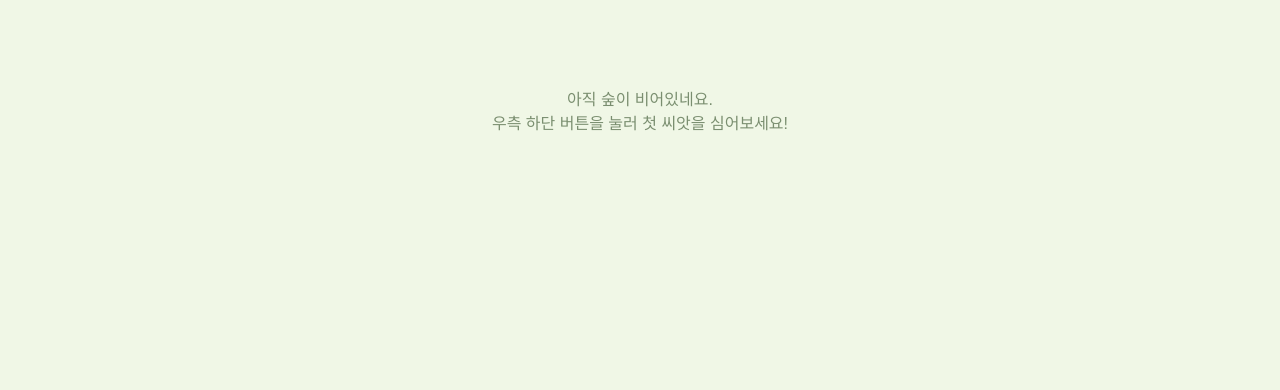
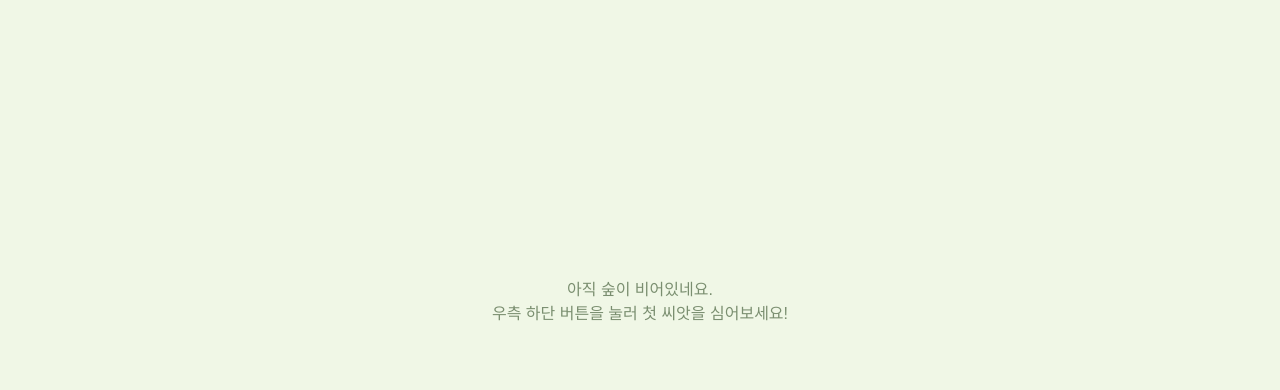
Before and after one commit to gPdnjs2020/26_leap_project, a React (Create React App) app: page / in a window 1280 px wide. Shown: the part 130-520 px from the top of the page. Built offline with nearby package versions, Linux system fonts and the light colour scheme.

Commit message:
fix icon random pro

```diff
--- a/src/App.css
+++ b/src/App.css
@@ -41,16 +41,39 @@ body {
   text-decoration: none;
 }
 
-/* 3. 메인 숲 필드 (발자국들이 놓이는 곳) */
+/* 3. 메인 숲 필드 (랜덤 위치를 위한 설정) */
 .forest-field {
-  padding: 100px 20px 120px; /* 헤더와 버튼 공간 확보 */
-  min-height: 100vh;
-  box-sizing: border-box;
+  /* 헤더 높이만큼 띄우고, 전체 화면 채우기 */
+  padding-top: 60px;
+  width: 100%;
+  height: 100vh; /* 화면 꽉 채우기 */
+  position: relative; /* ⭐ 기준점 설정 */
+  overflow: hidden; /* 숲 밖으로 나가는 것 방지 */
+}
+
+.empty-message {
+  position: absolute;
+  top: 50%; left: 50%;
+  transform: translate(-50%, -50%);
+  text-align: center;
+  opacity: 0.6;
+  width: 100%;
+}
+
+/* 4. 살아있는 발자국 (절대 위치) */
+.living-footprint {
+  position: absolute; /* ⭐ 랜덤 위치를 위해 절대값 사용 */
   display: flex;
-  flex-wrap: wrap;
-  justify-content: center;
-  align-content: flex-start;
-  gap: 40px; /* 발자국 사이 간격 */
+  flex-direction: column;
+  align-items: center;
+  cursor: pointer;
+  width: 80px;
+  /* 부드러운 움직임 (hover시) */
+  transition: z-index 0s, margin-top 0.3s;
+}
+
+.living-footprint:hover {
+  z-index: 100 !important; /* 호버하면 무조건 맨 위로 */
 }
 
 /* 4. 살아있는 발자국 & 나무 아이템 */
--- a/src/App.js
+++ b/src/App.js
@@ -5,6 +5,7 @@ import Create from './pages/Create';
 import Run from './pages/Run';
 import MyPage from './pages/MyPage';
 import './App.css';
+
 
 function App() {
   return (
--- a/src/pages/Header.js
+++ b/src/components/Header.js
@@ -1,5 +1,5 @@
 import { Link } from 'react-router-dom';
-import '../App.css'; // 스타일 가져오기
+import '../App.css'; // 한 단계 위(src)에 있는 css를 가져옴
 
 function Header() {
   return (
--- a/src/pages/Create.js
+++ b/src/pages/Create.js
@@ -7,15 +7,46 @@ function Create() {
   const [goal, setGoal] = useState('');
   const [actions, setActions] = useState(['', '', '']);
 
-  // "도약 시작" 버튼 누르면 실행
   const handleStart = () => {
+    // 1. 기존 데이터 불러오기
+    const currentLeaps = JSON.parse(localStorage.getItem('leaps')) || [];
+
+    let newX, newY;
+    let isSafe = false;
+    let attempts = 0;
+
+    // 2. 안전한 자리 찾기 (최대 50번 시도)
+    while (!isSafe && attempts < 50) {
+      // 랜덤 좌표 생성 (화면의 10% ~ 90% 사이)
+      // 헤더나 바닥에 너무 붙지 않게 범위를 조절했습니다.
+      newX = Math.floor(Math.random() * 80) + 10;
+      newY = Math.floor(Math.random() * 70) + 15; // 헤더 고려해서 위쪽 여유 둠
+
+      isSafe = true; // 일단 안전하다고 가정
+
+      // 기존 발자국들과 거리 비교
+      for (const leap of currentLeaps) {
+        // 기존 데이터에 좌표가 없으면 중앙(50)으로 가정
+        const existingX = leap.x || 50;
+        const existingY = leap.y || 50;
+
+        // 피타고라스 정리를 이용한 거리 계산 (두 점 사이의 거리)
+        const distance = Math.sqrt(
+          Math.pow(newX - existingX, 2) + Math.pow(newY - existingY, 2)
+        );
+
+        // 거리가 15% 미만이면 "너무 가깝다"고 판단하고 다시 뽑기
+        if (distance < 15) {
+          isSafe = false;
+          break; // 포문 탈출하고 다시 while문 돌기
+        }
+      }
+      attempts++;
+    }
+
+    // 50번 시도해도 자리가 없으면 그냥 마지막에 뽑은 자리에 배치 (겹치더라도)
+
     const newId = Date.now();
-
-    // ⭐ 랜덤 위치 생성 (화면의 10% ~ 80% 사이)
-    // 너무 구석에 박히지 않게 여백을 둠
-    const randomX = Math.floor(Math.random() * 70) + 10;
-    const randomY = Math.floor(Math.random() * 70) + 10;
-
     const newLeap = {
       id: newId,
       goal: goal,
@@ -23,18 +54,15 @@ function Create() {
       checked: [false, false, false],
       completed: false,
       date: new Date().toLocaleDateString(),
-      x: randomX, // ⭐ X 좌표 저장
-      y: randomY  // ⭐ Y 좌표 저장
+      x: newX,
+      y: newY
     };
 
-    const currentLeaps = JSON.parse(localStorage.getItem('leaps')) || [];
     localStorage.setItem('leaps', JSON.stringify([...currentLeaps, newLeap]));
-
     navigate(`/run/${newId}`);
   };
 
-  // ... (아래 렌더링 부분은 기존과 동일) ...
-  // 기존 코드 그대로 두시면 됩니다.
+  // 화면 렌더링 부분 (기존과 동일)
   if (step === 1) {
     return (
       <div className="container">
--- a/src/pages/Home.js
+++ b/src/pages/Home.js
@@ -1,5 +1,5 @@
 import { useEffect, useState } from 'react';
-import { useNavigate, Link } from 'react-router-dom';
+import { useNavigate } from 'react-router-dom'; // Link 삭제 (Header로 이동함)
 
 function Home() {
   const navigate = useNavigate();
@@ -12,37 +12,37 @@ function Home() {
 
   return (
     <>
-      <header className="forest-header">
-        <Link to="/" className="logo">🌲 Leap Step</Link>
-        <span style={{fontSize: '14px', opacity: 0.7}}>나만의 숲</span>
-      </header>
+      {/* 헤더 삭제됨 (App.jsx에 있음) */}
 
       <div className="forest-field">
         {leaps.length === 0 ? (
-          <div style={{marginTop: '100px', textAlign: 'center', opacity: 0.6, width: '100%'}}>
+          <div className="empty-message">
             <p>아직 숲이 비어있네요.<br/>우측 하단 버튼을 눌러 첫 씨앗을 심어보세요!</p>
           </div>
         ) : (
           leaps.map((leap) => {
-            // 1. 진행률 계산
             const safeChecked = leap.checked || [];
             const progress = safeChecked.filter(Boolean).length;
             const totalActions = (leap.actions || []).length;
+            const isFullyGrown = totalActions > 0 && progress === totalActions;
+            const scaleSize = isFullyGrown ? 2.2 : 1 + (progress * 0.35);
 
-            // 2. 다 컸는지 확인 (3개 다 체크됨)
-            // (혹시 모를 에러 방지를 위해 action이 0개보다 많을 때만 체크)
-            const isFullyGrown = totalActions > 0 && progress === totalActions;
-
-            // 3. 크기 결정 (다 컸으면 2.2배 고정, 아니면 진행률 따라 커짐)
-            const scaleSize = isFullyGrown ? 2.2 : 1 + (progress * 0.35);
+            // ⭐ 좌표 스타일 적용
+            // 옛날 데이터라 x,y가 없으면 기본값 50%를 줍니다.
+            const positionStyle = {
+              left: `${leap.x || 50}%`,
+              top: `${leap.y || 50}%`,
+              transform: `translate(-50%, -50%)`, // 정확한 중심점 잡기
+              zIndex: isFullyGrown ? 5 : 1 // 나무는 좀 더 앞으로
+            };
 
             return (
               <div
                 key={leap.id}
                 className={`living-footprint ${isFullyGrown ? 'grown-tree' : ''}`}
+                style={positionStyle} // ⭐ 위치 적용
                 onClick={() => navigate(`/run/${leap.id}`)}
               >
-                {/* 4. 아이콘 결정: 다 컸으면 나무🌳, 아니면 발자국👣 */}
                 <span
                   className="foot-icon"
                   style={{ transform: `scale(${scaleSize})` }}
@@ -57,9 +57,7 @@ function Home() {
         )}
       </div>
 
-      <button className="fab-btn" onClick={() => navigate('/create')}>
-        +
-      </button>
+      <button className="fab-btn" onClick={() => navigate('/create')}>+</button>
     </>
   );
 }
--- a/src/pages/Run.js
+++ b/src/pages/Run.js
@@ -41,10 +41,6 @@ function Run() {
 
   return (
     <>
-      {/* 헤더 재사용 */}
-      <header className="forest-header">
-        <Link to="/" className="logo">🌲 숲으로 돌아가기</Link>
-      </header>
 
       <div className="modal-overlay">
         <div className="detail-card">
```
